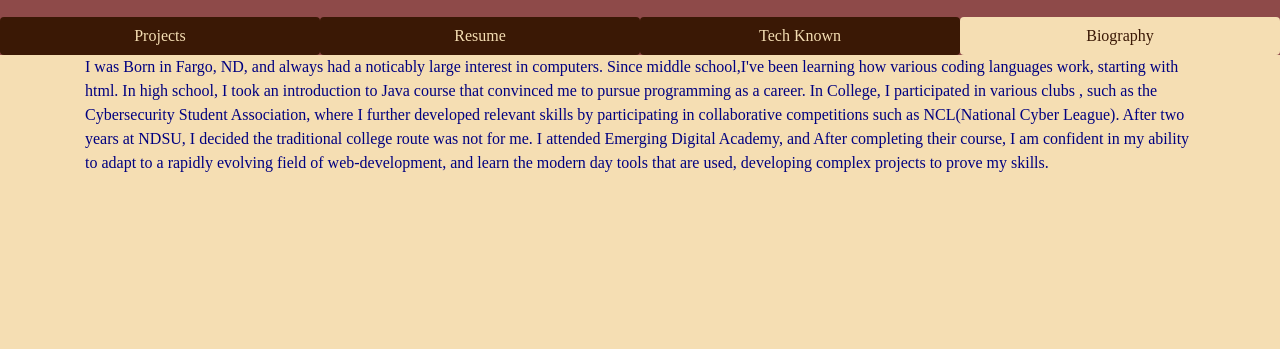
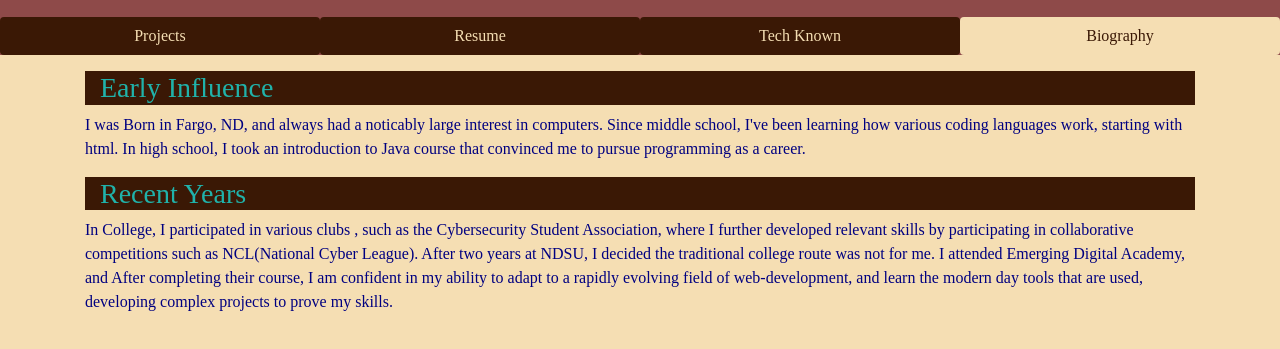
Before and after one commit to hunterEdward98/hunterEdward98.github.io, a React (Create React App) app: page /#/bio in a window 1280 px wide. Shown: the part 197-546 px from the top of the page. Built offline with nearby package versions, Linux system fonts and the light colour scheme.

Commit message:
update to Bio

```diff
--- a/src/Components/Bio/Bio.js
+++ b/src/Components/Bio/Bio.js
@@ -1,12 +1,14 @@
 import React from "react";
 const Bio = () => {
   return (
-    <div classname="container">
-      I was Born in Fargo, ND, and always had a noticably large interest in
-      computers. Since middle school,I've been learning how various coding
-      languages work, starting with html. In high school, I took an introduction
-      to Java course that convinced me to pursue programming as a career. In
-      College, I participated in various clubs , such as the Cybersecurity
+    <div classname="d-flex row justify-content-center">
+      <div className="Head h3 mt-3 col-12">Early Influence</div>I was Born in
+      Fargo, ND, and always had a noticably large interest in computers. Since
+      middle school, I've been learning how various coding languages work,
+      starting with html. In high school, I took an introduction to Java course
+      that convinced me to pursue programming as a career.
+      <div className="Head h3 mt-3 col-12">Recent Years</div>
+      In College, I participated in various clubs , such as the Cybersecurity
       Student Association, where I further developed relevant skills by
       participating in collaborative competitions such as NCL(National Cyber
       League). After two years at NDSU, I decided the traditional college route
--- a/src/Components/Tech/Tech.js
+++ b/src/Components/Tech/Tech.js
@@ -5,6 +5,7 @@ import {
   AccordionItem,
   AccordionPanel,
   Box,
+  AccordionIcon,
 } from "@chakra-ui/core";
 const Projects = () => {
   return (
```
